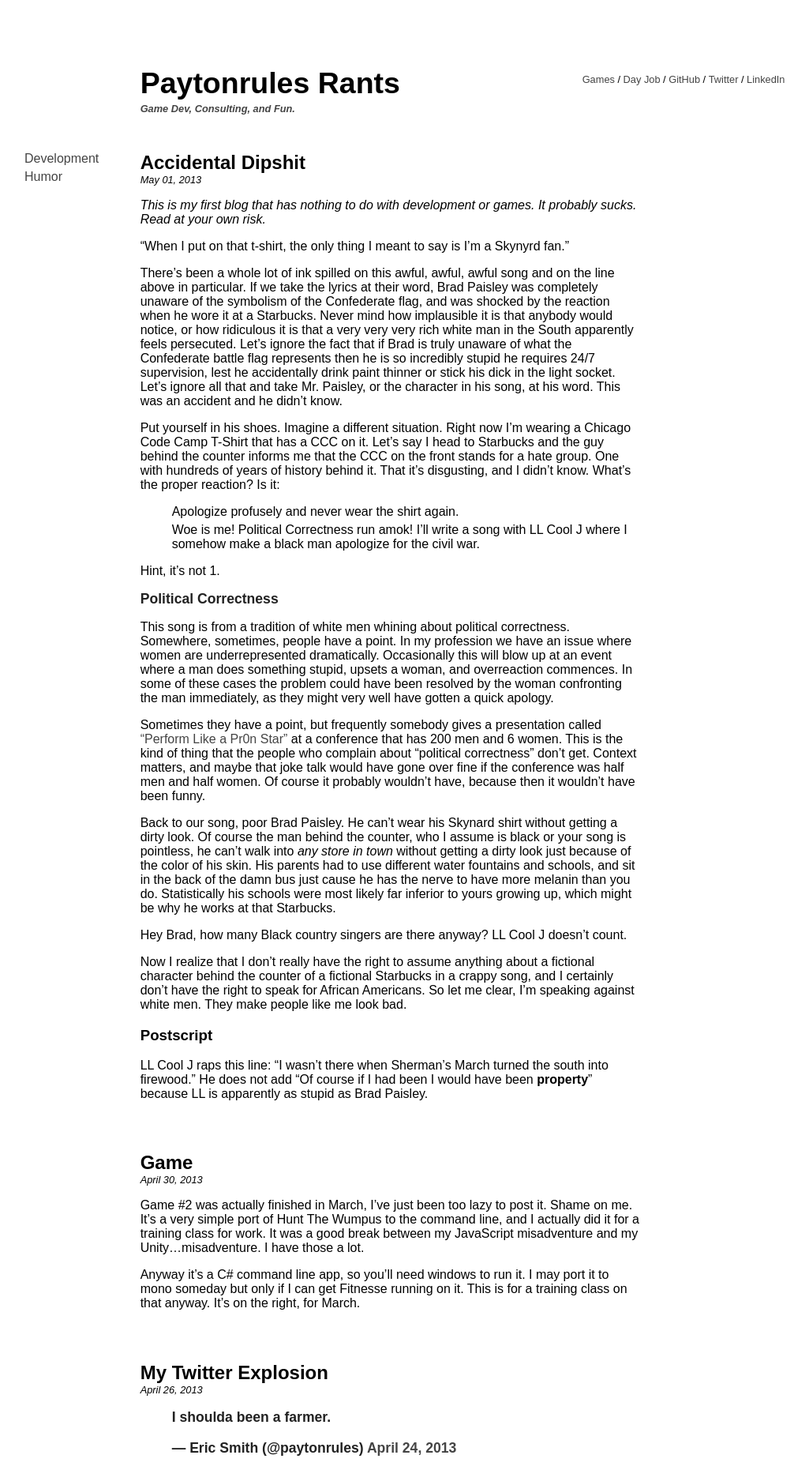
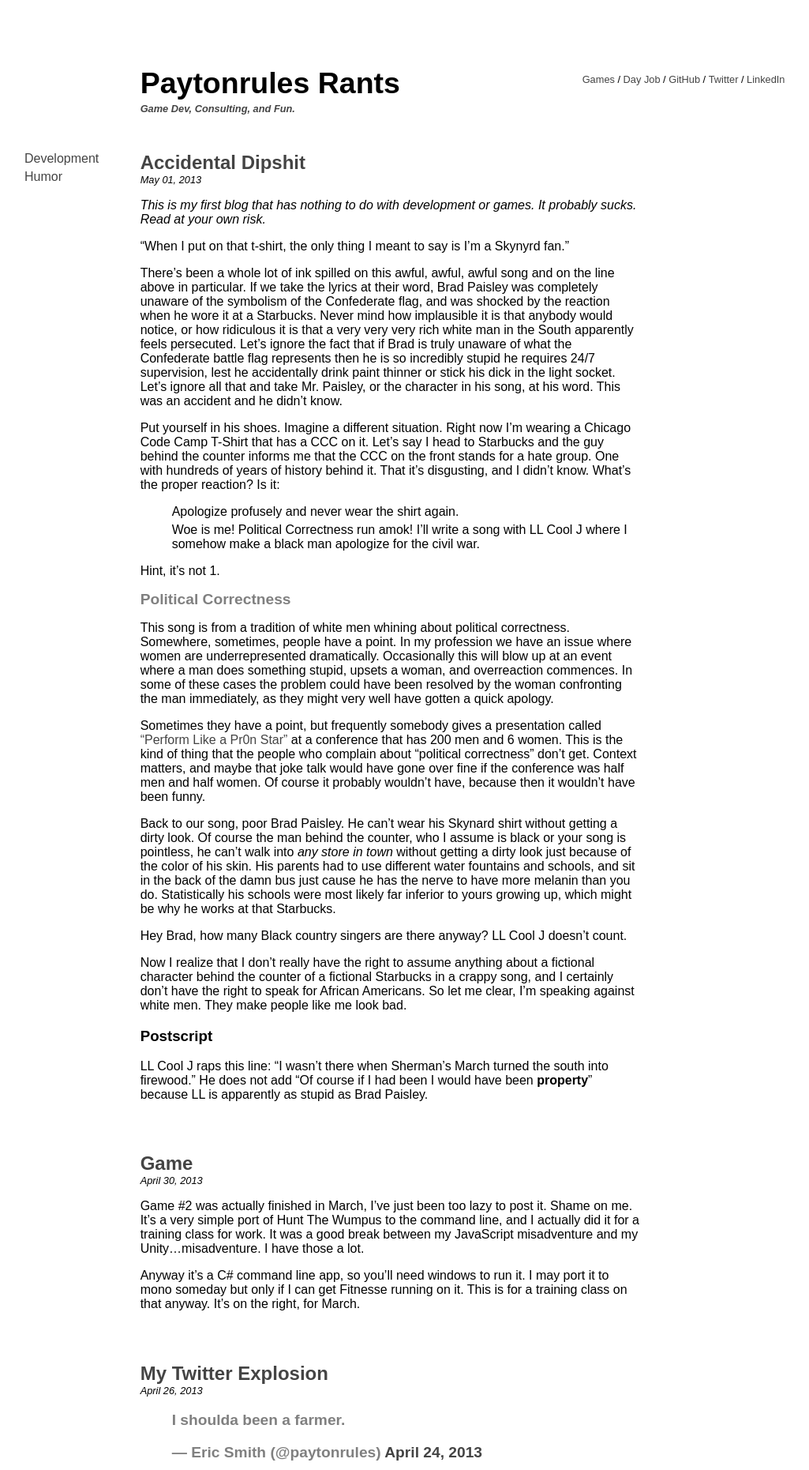
Before and after one commit to paytonrules/paytonrules.github.io, a Jekyll site: the page built from index.markdown, in a window 1280 px wide. Shown: the top 1861 px of the page at 79% size, without its empty margins (99-1124 px from the left). Built offline with Jekyll 4.4.1, drawn with Linux system fonts in a browser that asks for light colours; comment, search, counter and statistics services are not loaded.

Commit message:
Some more styling.  Blogs are still not prominent

```diff
--- a/css/styles.css
+++ b/css/styles.css
@@ -87,9 +87,10 @@
   padding-bottom: 0;
   margin-bottom: 0;
   font-size: 1.5em;
+  color: #444;
 }
 
 .content h2 {
-  font-size: 1.1em;
-  color: #222;
+  font-size: 1.2em;
+  color: gray;
 }
```
